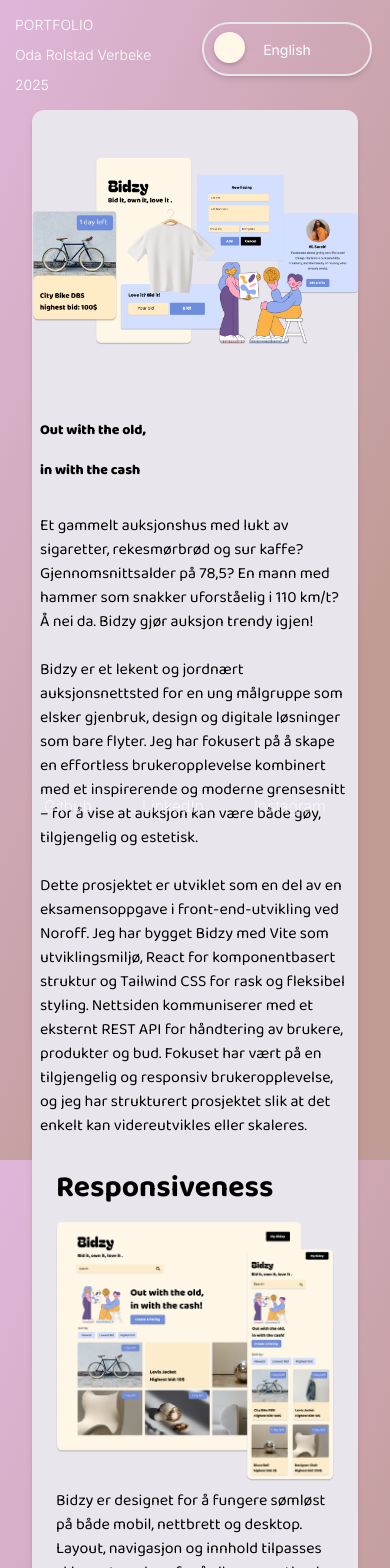
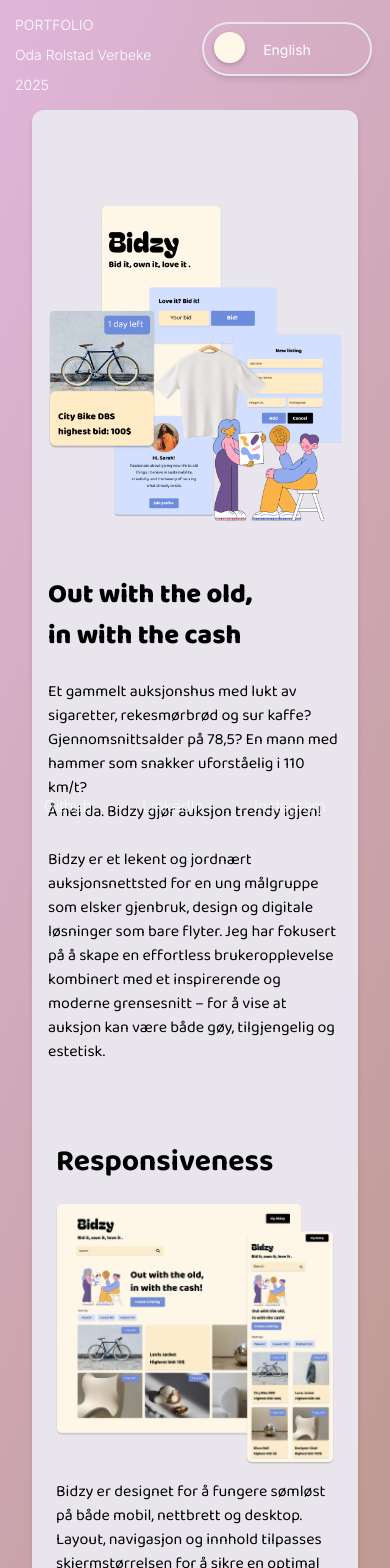
Before and after one commit to Kittypoda/Portfolio, a React (Vite) app: page /bidzy in a window 390 px wide. Shown: the top 1568 px of the page. Built offline with nearby package versions, Linux system fonts and the light colour scheme; a web font is replaced by a local one.

Commit message:
responsivenes + some section ok

```diff
--- a/src/index.css
+++ b/src/index.css
@@ -44,10 +44,8 @@
   }
 
   main {
-    @apply h-[1000px];
+    @apply min-h-screen;
   }
-
-
   footer {
     @apply sticky bottom-0 w-full h-[50px];
   }
--- a/src/pages/Bidzy.jsx
+++ b/src/pages/Bidzy.jsx
@@ -2,98 +2,94 @@
 import bidzyBanner from "../assets/images/bidzybanner.png";
 import bidzyResponsive from "../assets/images/bidzyresponsive.png";
 import bidzySome from "../assets/images/bidzysome.png";
+import bidzyMobile from "../assets/images/bidzymobile.png";
 
 function Bidzy({ language }) {
   return (
-    <div className="bg-[#E9E5ED] mx-8 rounded-xl shadow-md py-12">
-      <section className=" md:px-6 flex justify-center">
-        <div className="max-w-5xl w-full">
-          <img src={bidzyBanner} alt="banner" className="w-full h-auto" />
+    <main className="bg-[#E9E5ED] mx-8 rounded-xl shadow-md py-12">
+     <section className="px-4 md:px-20 py-12 flex flex-col lg:flex-row items-center gap-8">
+  {/* Banner image */}
+  <div className="w-full lg:w-3/5">
+  <img
+    src={bidzyMobile}
+    alt="Bidzy mobile banner"
+    className="w-full h-auto block md:hidden"
+  />
+
+  {/* Desktopversjon av banner */}
+  <img
+    src={bidzyBanner}
+    alt="Bidzy desktop banner"
+    className="w-full h-auto hidden md:block"
+  />
   </div>
-      </section>
 
-      <section className="mt-12">
-        <div className="px-2 md:px-20">
-          <h1 className="font-baloo font-extrabold text-sm/10 text-[27px] md:text-[45px] mb-6">
-            Out with the old, <br />in with the cash
+  {/* Text content */}
+  <div className="w-full lg:w-2/6">
+    <h1 className="font-baloo font-extrabold text-[27px] md:text-[45px] mb-6">
+      Out with the old,<br />in with the cash
     </h1>
 
     <p className="font-baloo text-black text-md md:text-lg max-w-[700px]">
       {language === "no" ? (
         <>
-                An old auction house filled with the smell of cigarettes, shrimp sandwiches, and burnt coffee? Average age 78.5? A man with a gavel mumbling at lightning speed? <br></br>
-                Not anymore.
-                Bidzy is here to make auctions cool again.<br></br> <br></br>
-                <p className="font-baloo text-black text-md md:text-lg max-w-[700px]">
-                This playful, down-to-earth auction site is designed for a young audience that loves sustainability, style, and smooth digital experiences. I focused on creating an effortless user journey paired with a fresh, inspiring interface – proving that auctions can be fun, modern, and beautifully intuitive.
-                </p>
+          An old auction house filled with the smell of cigarettes, shrimp sandwiches, and burnt coffee?
+          Average age 78.5? A man with a gavel mumbling at lightning speed?
+          <br />
+          Not anymore. Bidzy is here to make auctions cool again!
+          <br /><br />
+          This playful, down-to-earth auction site is designed for a young audience that loves sustainability, style, and smooth digital experiences.
+          I focused on creating an effortless user journey paired with a fresh, inspiring interface – proving that auctions can be fun, modern, and beautifully intuitive.
         </>
       ) : (
         <>
           Et gammelt auksjonshus med lukt av sigaretter, rekesmørbrød og sur kaffe?
           Gjennomsnittsalder på 78,5? En mann med hammer som snakker uforståelig i 110 km/t?
           <br />
-                Å nei da.
-                Bidzy gjør auksjon trendy igjen!
+          Å nei da. Bidzy gjør auksjon trendy igjen!
           <br /><br />
           Bidzy er et lekent og jordnært auksjonsnettsted for en ung målgruppe som elsker gjenbruk, design og digitale løsninger som bare flyter.
           Jeg har fokusert på å skape en effortless brukeropplevelse kombinert med et inspirerende og moderne grensesnitt – for å vise at auksjon kan være både gøy, tilgjengelig og estetisk.
         </>
       )}
     </p>
-
-          <br />
-
-          <p className="font-baloo text-black text-md md:text-lg max-w-[700px]">
-            {language === "no" ? (
-              <>
-                This project was developed as part of a front-end development exam at Noroff.
-                I built Bidzy using Vite as the development environment, React for component-based structure, and Tailwind CSS for fast and flexible styling.
-                The site communicates with an external REST API for handling users, products, and bids.
-                The focus has been on an accessible and responsive user experience, and the project is structured to be easily extended or scaled.
-              </>
-            ) : (
-              <>
-                Dette prosjektet er utviklet som en del av en eksamensoppgave i front-end-utvikling ved Noroff.
-                Jeg har bygget Bidzy med Vite som utviklingsmiljø, React for komponentbasert struktur og Tailwind CSS for rask og fleksibel styling.
-                Nettsiden kommuniserer med et eksternt REST API for håndtering av brukere, produkter og bud.
-                Fokuset har vært på en tilgjengelig og responsiv brukeropplevelse, og jeg har strukturert prosjektet slik at det enkelt kan videreutvikles eller skaleres.
-              </>
-            )}
-          </p>
   </div>
 </section>
+
 <section className="pt-8 px-6 md:px-20">
-  <div className="grid grid-cols-1 md:grid-cols-2 gap-8">
+  <div className="grid grid-cols-1 lg:grid-cols-[3fr_2fr] gap-10 items-start">
     {/* Responsiveness */}
-    <div>
+    <div className="w-full">
       <h2 className="font-baloo font-bold text-3xl">Responsiveness</h2>
       <img
         src={bidzyResponsive}
         alt="desktop and mobile"
-        className="max-w-[750px] w-full h-auto pt-4"
+        className="w-full h-auto pt-6"
       />
-      <p className="font-baloo text-black pt-2 text-md md:text-lg max-w-[700px]">
-        Bidzy er designet for å fungere sømløst på både mobil, nettbrett og desktop. Layout, navigasjon og innhold tilpasses skjermstørrelsen for å sikre en optimal opplevelse – uansett hvilken enhet brukeren velger.
+      <p className="font-baloo text-black pt-4 text-md md:text-lg">
+        Bidzy er designet for å fungere sømløst på både mobil, nettbrett og desktop.
+        Layout, navigasjon og innhold tilpasses skjermstørrelsen for å sikre en optimal opplevelse – uansett hvilken enhet brukeren velger.
       </p>
     </div>
 
     {/* Social media */}
-    <div>
+    <div className="w-full">
       <h2 className="font-baloo font-bold text-3xl">Social media</h2>
       <img
         src={bidzySome}
         alt="social media feed"
-        className="max-w-[350px] w-full h-auto pt-4"
+        className="w-full h-auto"
       />
-      <p className="font-baloo text-black pt-2 text-md md:text-lg max-w-[700px]">
-        Jeg har laget en serie sosiale medier-thumbnails for å vise hvordan Bidzys visuelle identitet fungerer utenfor nettsiden.
+      <p className="font-baloo text-black pt-6 text-md md:text-lg">
+        For å visualisere hvordan Bidzys identitet fungerer i ulike flater,
+        har jeg utviklet en serie sosiale medier-thumbnails.
       </p>
     </div>
   </div>
 </section>
 
-    </div>
+
+    </main>
   );
 }
 
```
Also changed, not shown: src/assets/images/bidzymobile.png (added), src/assets/images/bidzysome.png. Lines whose indentation alone changed are shown as unchanged.
